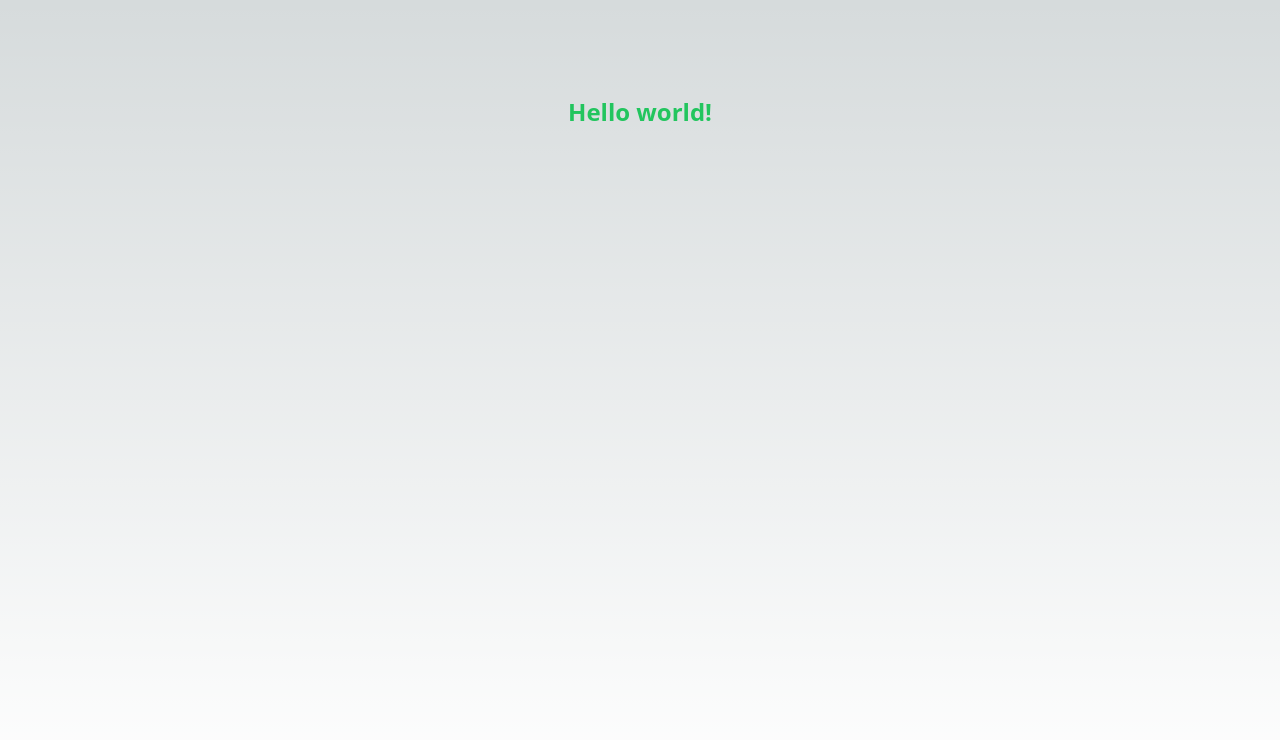
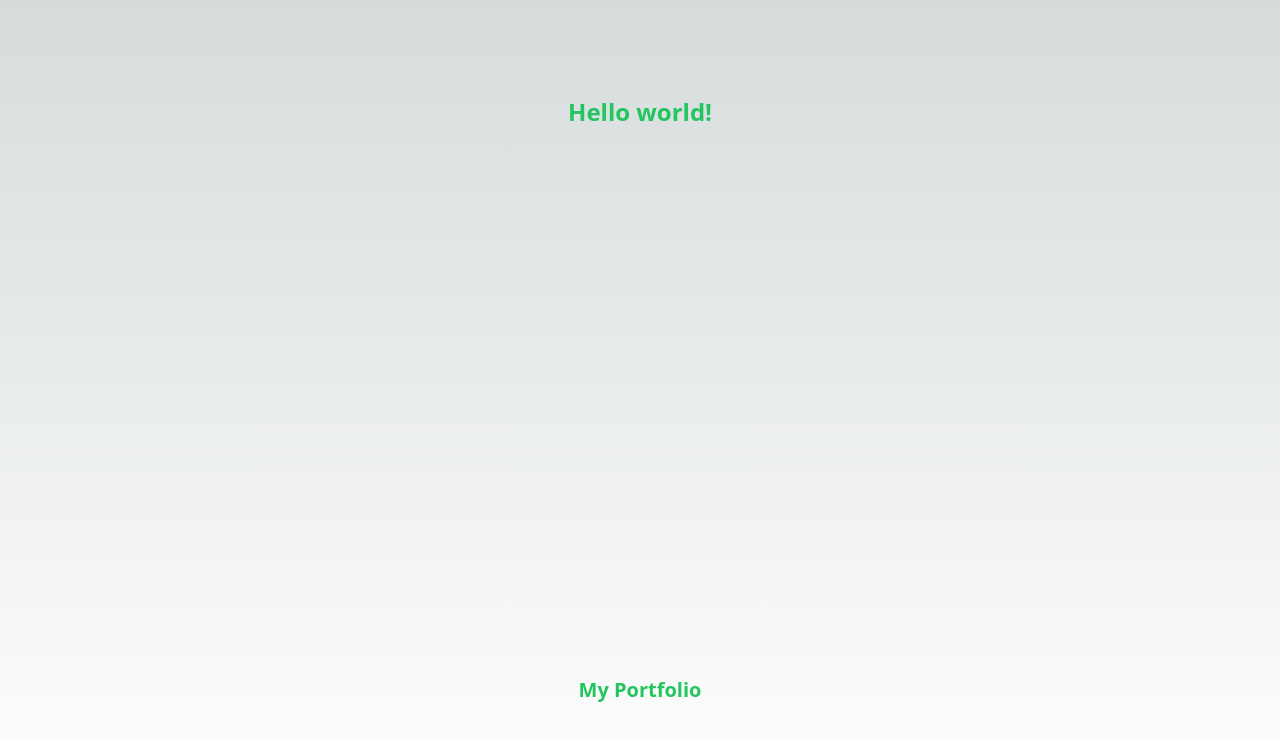
Before and after one commit to MorsiYoucef/portfolio-web, a Next.js app: page / in a window 1280 px wide. Shown: the top 740 px of the page. Built offline with nearby package versions, Linux system fonts and the light colour scheme.

Commit message:
new commit

```diff
--- a/app/layout.tsx
+++ b/app/layout.tsx
@@ -16,7 +16,7 @@ export default function RootLayout({
 }>) {
   return (
     <html lang="en">
-      <body className={inter.className}>{children}</body>
+      <body>{children}</body>
     </html>
   )
 }
--- a/app/page.tsx
+++ b/app/page.tsx
@@ -2,6 +2,7 @@ export default function Home() {
   return (
     <main className="flex min-h-screen font-sans font-bold flex-col items-center justify-between p-24">
       <h1 className=" text-2xl text-green-500"> Hello world!</h1>
+      <h1 className=" text-xl text-green-500">My Portfolio</h1>
     </main>
   )
 }
```
